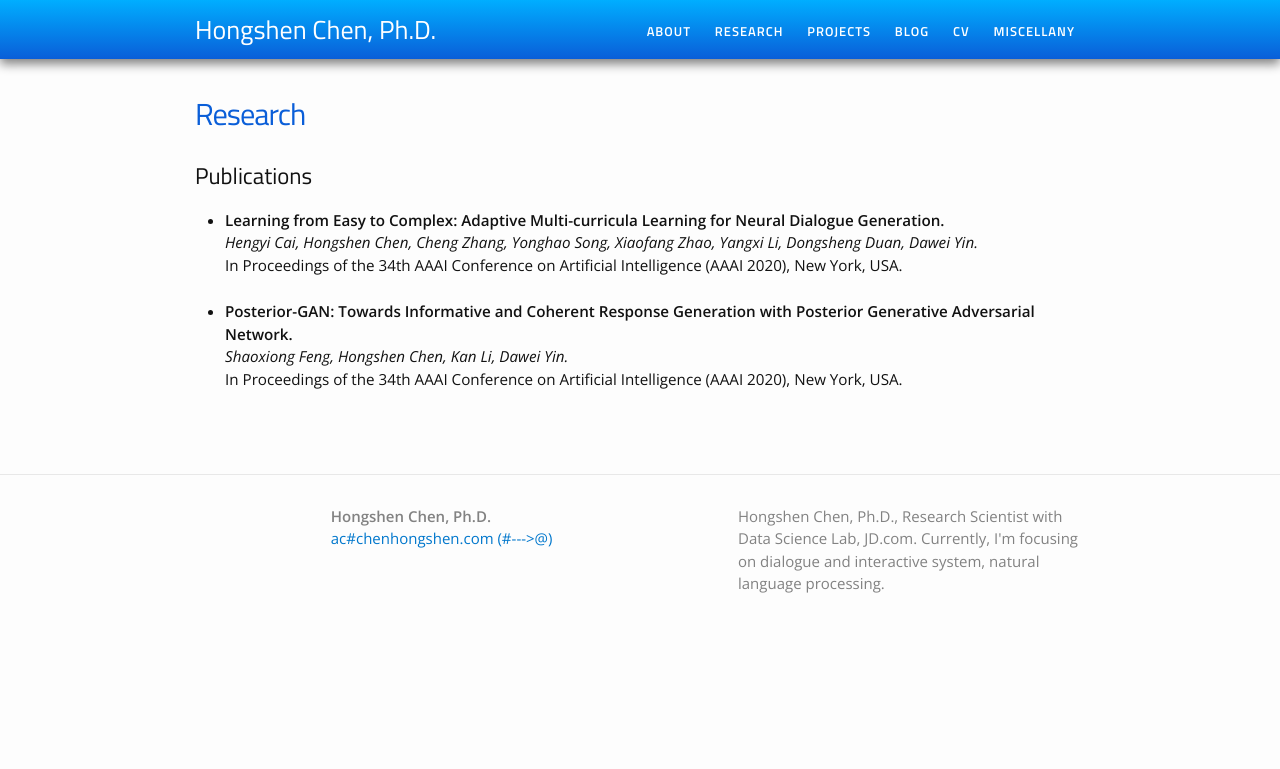
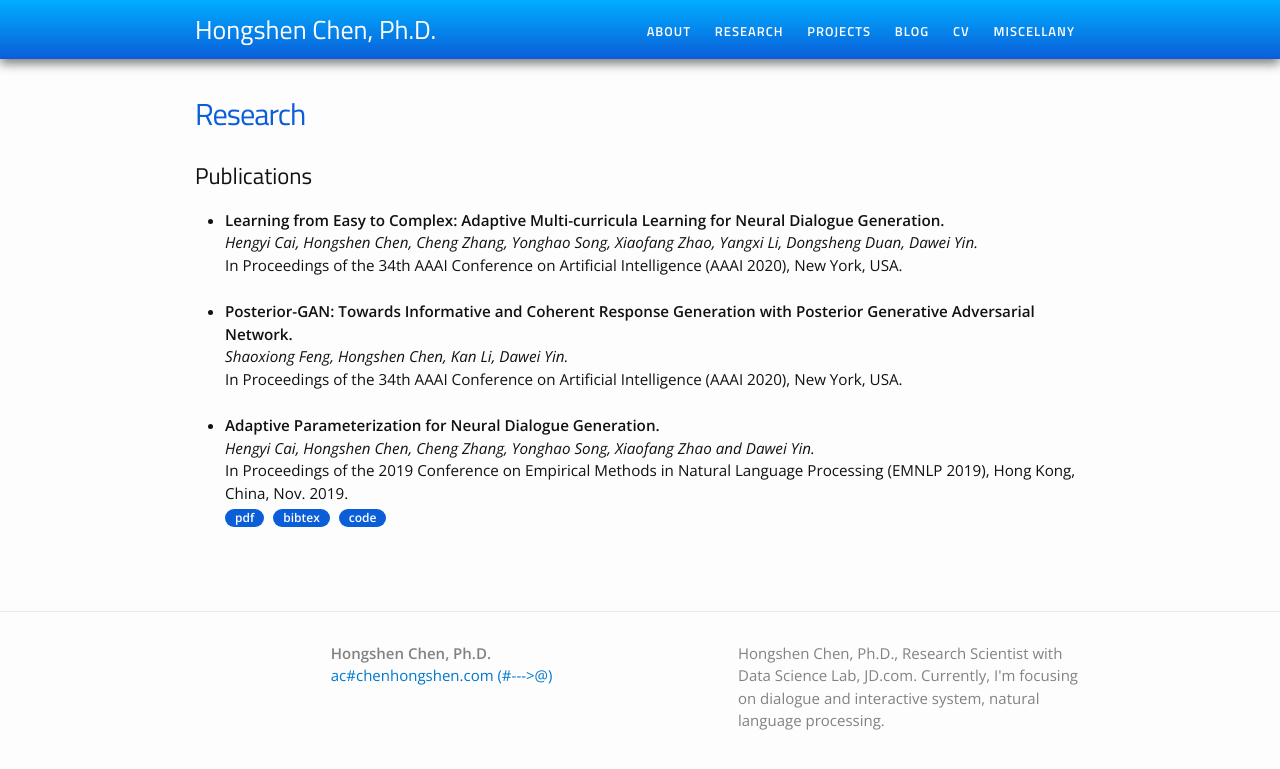
Before and after one commit to chenhongshen/chenhongshen.github.io, a Jekyll site: the page built from research.md, in a window 1280 px wide. Shown: the top 769 px of the page. Built offline with Jekyll 4.4.1, drawn with Linux system fonts in a browser that asks for light colours; a script that is not in the unit is left out.

Commit message:
Update research.md

```diff
--- a/research.md
+++ b/research.md
@@ -25,6 +25,29 @@ Describe your research interests here.
 		<!--
 		<a href=""><div class="color-button">pdf</div></a><a href=""><div class="color-button">cite</div></a><a href=""><div class="color-button">code</div></a>
 		-->
+	</li><br>
+	<li>
+		<b>Adaptive Parameterization for Neural Dialogue Generation. </b><br>
+		<i>Hengyi Cai, Hongshen Chen, Cheng Zhang, Yonghao Song, Xiaofang Zhao and Dawei Yin. </i><br>
+		In Proceedings of the 2019 Conference on Empirical Methods in Natural Language Processing (EMNLP 2019), Hong Kong, China, Nov. 2019.<br>
+		<a href="https://www.aclweb.org/anthology/D19-1188/"><div class="color-button">pdf</div></a>
+		<div class="color-button" onclick="isHidden('2019emnlp_cai_bibtex')">bibtex</div>
+		<a href="https://github.com/hengyicai/AdaND"><div class="color-button">code</div></a>
+		<div class="bibtex-box" id="2019emnlp_cai_bibtex" style="display:none">
+		@inproceedings{cai-etal-2019-adaptive, <br>
+		&nbsp;&nbsp; title = "Adaptive Parameterization for Neural Dialogue Generation", <br>
+		&nbsp;&nbsp; author = "Cai, Hengyi  and Chen, Hongshen  and Zhang, Cheng  and Song, Yonghao  and Zhao, Xiaofang  and Yin, Dawei", <br>
+		&nbsp;&nbsp; booktitle = "Proceedings of the 2019 Conference on Empirical Methods in Natural Language Processing and the 9th International Joint Conference on Natural Language Processing (EMNLP-IJCNLP)", <br>
+		&nbsp;&nbsp; month = nov, <br>
+		&nbsp;&nbsp; year = "2019", <br>
+		&nbsp;&nbsp; address = "Hong Kong, China", <br>
+		&nbsp;&nbsp; publisher = "Association for Computational Linguistics", <br>
+		&nbsp;&nbsp; url = "https://www.aclweb.org/anthology/D19-1188", <br>
+		&nbsp;&nbsp; doi = "10.18653/v1/D19-1188", <br>
+		&nbsp;&nbsp; pages = "1793--1802", <br>
+		&nbsp;&nbsp; abstract = "Neural conversation systems generate responses based on the sequence-to-sequence (SEQ2SEQ) paradigm. Typically, the model is equipped with a single set of learned parameters to generate responses for given input contexts. When confronting diverse conversations, its adaptability is rather limited and the model is hence prone to generate generic responses. In this work, we propose an Adaptive Neural Dialogue generation model, AdaND, which manages various conversations with conversation-specific parameterization. For each conversation, the model generates parameters of the encoder-decoder by referring to the input context. In particular, we propose two adaptive parameterization mechanisms: a context-aware and a topic-aware parameterization mechanism. The context-aware parameterization directly generates the parameters by capturing local semantics of the given context. The topic-aware parameterization enables parameter sharing among conversations with similar topics by first inferring the latent topics of the given context and then generating the parameters with respect to the distributional topics. Extensive experiments conducted on a large-scale real-world conversational dataset show that our model achieves superior performance in terms of both quantitative metrics and human evaluations." <br>
+		}
+		</div>
 	</li><br>
 </ul>
 
```
